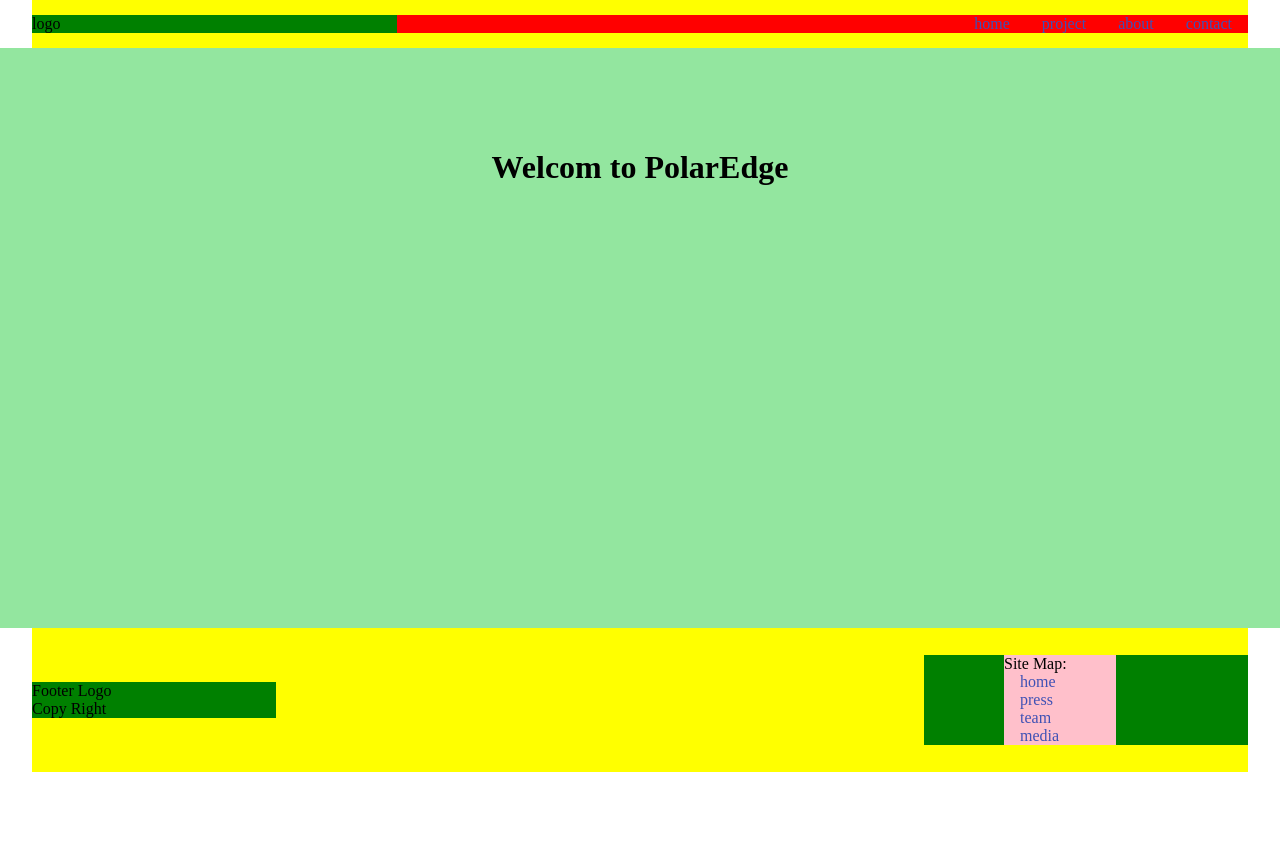
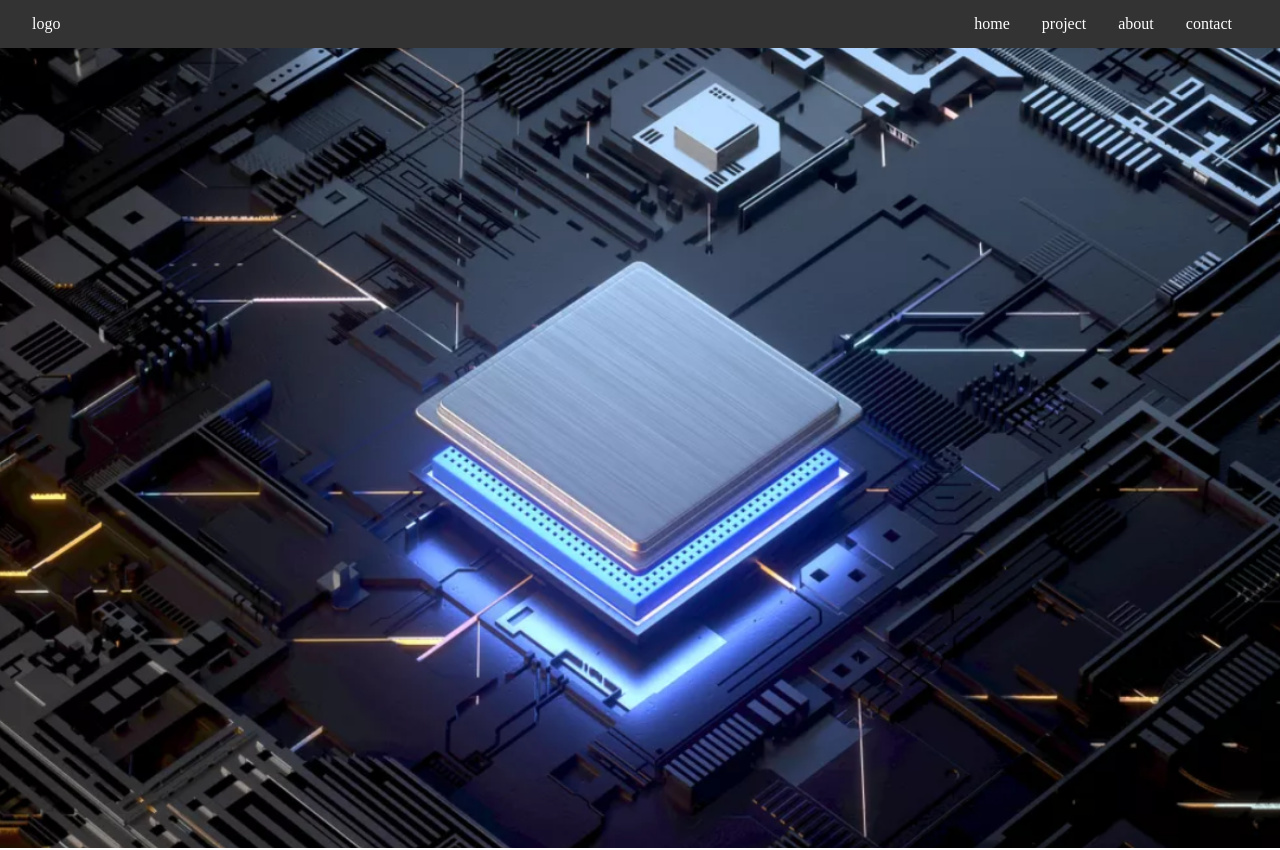
Before and after one commit to Hong-Sun2018/polar-edge-introduction-website, a Next.js app: page / in a window 1280 px wide. Shown: the top 850 px of the page. Before the commit the page ends 800 px from the top, so only its background shows below. Built offline with nearby package versions, Linux system fonts and the light colour scheme.

Commit message:
implementing home page

```diff
--- a/layout/footer/FooterBar.js
+++ b/layout/footer/FooterBar.js
@@ -5,6 +5,10 @@ const useStyles = makeStyles({
 	root: {
   	margin: 0,
 		padding: 0,
+		width: '100%',
+    background: '#333333',
+  },
+  continer: {
 		width: '95%',
     height: '9em',
 		marginLeft: 'auto',
@@ -12,7 +16,7 @@ const useStyles = makeStyles({
 		display: 'flex',
 		flexDirection:'row',
 		alignItems: 'center',
-    background: 'yellow',
+    color:'white',
   },
 	logo: {
 		width: '25%',
@@ -20,7 +24,7 @@ const useStyles = makeStyles({
 		flexDirection: 'column',
 		alignItems: 'flex-start',
 		justifyContent: 'center',
-		background: 'green'
+		// background: 'green'
 	},
   social: {
     width: '50%',
@@ -29,7 +33,7 @@ const useStyles = makeStyles({
     display: 'flex',
     flexDirection: 'row',
     justifyContent: 'space-evenly',
-    background: 'red',
+    // background: 'red',
   },
 	navi: {
 		width: '25%',
@@ -38,7 +42,7 @@ const useStyles = makeStyles({
 		flexDirection: 'row',
 		alignItems: 'center',
 		justifyContent: 'flex-start',
-		background: 'green',
+		// background: 'green',
 	}
 });
 
@@ -48,6 +52,7 @@ const FooterBar = () => {
 
   return (
     <div className={classes.root}>
+      <div className={classes.continer}>
         <div className={classes.logo}>
           <div>Footer Logo</div>
           <div>Copy Right</div>
@@ -64,6 +69,7 @@ const FooterBar = () => {
           <NavBarFooter />
         </div>
       </div>
+    </div>
   )
 }
 
--- a/layout/footer/NavBarFooter.js
+++ b/layout/footer/NavBarFooter.js
@@ -7,11 +7,15 @@ const useStyles = makeStyles({
     width: '7em',
 		display: 'flex',
 		flexDirection: 'column',
-    background: 'pink',
+    // background: 'pink',
+	},
+	title:{
+		paddingBottom:'5px',
 	},
 	link: {
 		marginLeft: '1em',
 		marginRight: '1em',
+		color: 'white',
 	}
 });
 
@@ -20,7 +24,7 @@ const NavBarFooter = () => {
 
   return (
 		<div className={classes.root}>
-      <div>Site Map: </div>
+      <div className={classes.title}>Site Map: </div>
 			{ FooterNavLinks.map((item, index) => {
 				return (
           <Link className={classes.link} key={index} href={item.link}>{item.title}</Link>
--- a/layout/header/HeaderBar.js
+++ b/layout/header/HeaderBar.js
@@ -4,6 +4,13 @@ import NavDropMenuHeader from './NavDropMenuHeader';
 
 const useStyles = makeStyles({
 	root: {
+  	margin: 0,
+		padding: 0,
+		width: '100%',
+    height: '3em',
+    background: '#333333',
+  },
+	container: {
 		margin: 0,
 		padding: 0,
 		width: '95%',
@@ -13,7 +20,6 @@ const useStyles = makeStyles({
 		display: 'flex',
 		flexDirection:'row',
 		alignItems: 'center',
-    background: 'yellow',
 	},
 	logo: {
 		width: '30%',
@@ -21,7 +27,8 @@ const useStyles = makeStyles({
 		flexDirection: 'row',
 		alignItems: 'center',
 		justifyContent: 'flex-start',
-		background: 'green'
+		color:'white'
+		// background: 'green'
 	},
 	navi: {
 		width: '70%',
@@ -29,7 +36,7 @@ const useStyles = makeStyles({
 		flexDirection: 'row',
 		alignItems: 'center',
 		justifyContent: 'flex-end',
-		background: 'red',
+		// background: 'red',
 	}
 });
 
@@ -38,6 +45,7 @@ const HeaderBar = () => {
 
 	return (
 		<div className={classes.root}>
+    	<div className={classes.container}>
 				<div className={classes.logo}>
 					logo
 				</div>
@@ -46,6 +54,7 @@ const HeaderBar = () => {
 					<NavDropMenuHeader />
 				</div>
     	</div>
+		</div>
   );
 }
 
--- a/layout/header/NavBarHeader.js
+++ b/layout/header/NavBarHeader.js
@@ -10,6 +10,7 @@ const useStyles = makeStyles({
 	link: {
 		marginLeft: '1em',
 		marginRight: '1em',
+		color:'white',
 	}
 });
 
--- a/layout/header/NavDropMenuHeader.js
+++ b/layout/header/NavDropMenuHeader.js
@@ -5,7 +5,12 @@ import { useState } from 'react';
 import { HeaderNavLinks } from '../../constant/constants';
 
 const useStyles = makeStyles({
-
+  icon:{
+    color:'white',
+  },
+  link: {
+    color:'black'
+  }
 });
 
 
@@ -29,7 +34,7 @@ const NavDropMenuHeader = () => {
         onClick={handleClick}
         aria-label='settings'
       >
-        <MenuIcon />
+        <MenuIcon className={classes.icon}/>
       </IconButton>
       <Menu
         anchorEl={anchorEl}
@@ -40,7 +45,7 @@ const NavDropMenuHeader = () => {
         {HeaderNavLinks.map((item, index) => {
           return (
             <MenuItem key={index} onClick={handleClose}>
-              <Link key={index} href={item.link}>{item.title}</Link>
+              <Link className={classes.link} key={index} href={item.link}>{item.title}</Link>
             </MenuItem>
           );
         })}
--- a/pages/index.js
+++ b/pages/index.js
@@ -1,16 +1,34 @@
 import Head from 'next/head'
 import Image from 'next/image'
 import { makeStyles } from '@material-ui/styles';
+import HomeBannerImage from '../public/assets/images/home-banner.png';
 
 const useStyles = makeStyles({
   root: {
+    margin: 0,
+    padding: 0,
+    border:0,
     display: 'flex',
     flexDirection: 'column',
     minHeight: '500px',
     width: '100%',
-    paddingTop: '5em',
     alignItems: 'center',
-    backgroundColor: '#93e69f',
+    // backgroundColor: '#93e69f',
+  },
+  pageSection:{
+    margin: 0,
+    paddingTop: 0,
+    border:0,
+    width: '100%',
+    height: '50em',
+    backgroundImage: 'url(/assets/images/home-banner.png)',
+    backgroundSize: '102%',
+    backgroundPosition:'center',
+    backgroundRepeat: 'no-repeat',
+  },
+  bannerImage:{
+    margin: 0,
+    width: '100%',
   },
   h1: {
     textAlign:'center',
@@ -23,6 +41,9 @@ export default function Home() {
 
   return (
     <div className={classes.root} >
+      <div className={classes.pageSection}>
+
+      </div>
       <h1>Welcom to PolarEdge</h1>
     </div>
   )
```
Also changed, not shown: public/assets/images/home-banner.png (added). Lines whose indentation alone changed are shown as unchanged.
